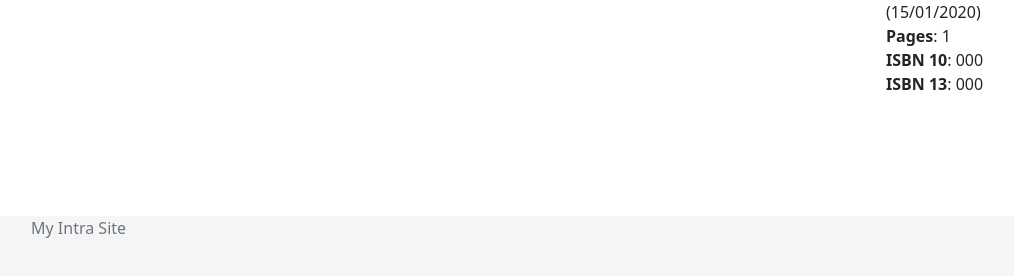
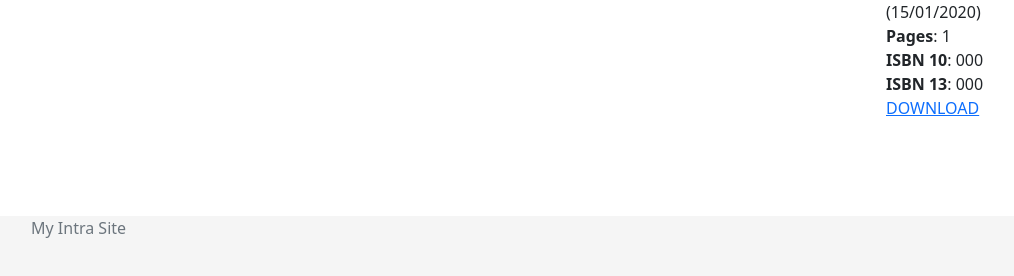
Before and after one commit to petermcd/Intra-Site, a Django app: page /books/1/ in a window 1280 px wide. Shown: the part 524-800 px from the top of the page, without its empty margins (51-1065 px from the left). Run offline with Django 3.2, Linux system fonts and the light colour scheme; tables that the repository leaves empty hold one stand-in row (values such as "Sample post"); grey boxes marked "Sample" are stand-in pictures; some libraries are stand-ins or nearby versions.

Commit message:
Added download link for ebooks

```diff
--- a/books/templates/books/detail.html
+++ b/books/templates/books/detail.html
@@ -18,6 +18,7 @@
                     <div class="pages"><b>Pages</b>: {{ book.pages }}</div>
                     <div class="isbn10"><b>ISBN 10</b>: {{ book.isbn10 }}</div>
                     <div class="isbn13"><b>ISBN 13</b>: {{ book.isbn13 }}</div>
+                    {% if book.ebook_url %}<div class="ebook_url"><a href="{{ book.ebook_url }}">DOWNLOAD</a></div>{% endif %}
                 </aside>
             </div>
         </div>
```
